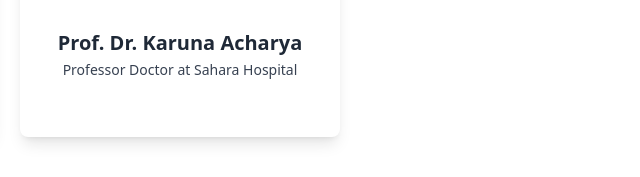
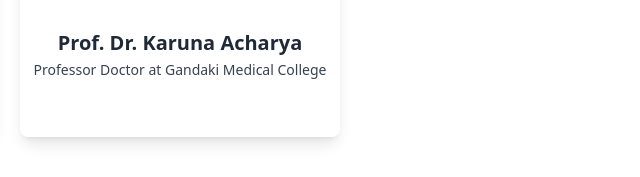
Before and after one commit to zenith-001/karuna-clinic, a plain HTML site: page index.html in a window 1280 px wide. Shown: the part 1943-2120 px from the top of the page, 400-1040 px from the left. Drawn offline with nearby package versions, Linux system fonts and the light colour scheme.

Commit message:
karuna gandaki medical college

```diff
--- a/index.html
+++ b/index.html
@@ -144,7 +144,7 @@
                 <div class="py-5 text-center">
                     <a href="#" class="block text-xl font-bold text-gray-800 dark:text-white" tabindex="0"
                         role="link">Prof. Dr. Karuna Acharya</a>
-                    <span class="text-sm text-gray-700 dark:text-gray-200">Professor Doctor at Sahara Hospital</span>
+                    <span class="text-sm text-gray-700 dark:text-gray-200">Professor Doctor at Gandaki Medical College</span>
                 </div>
             </div>
         </div>
```
